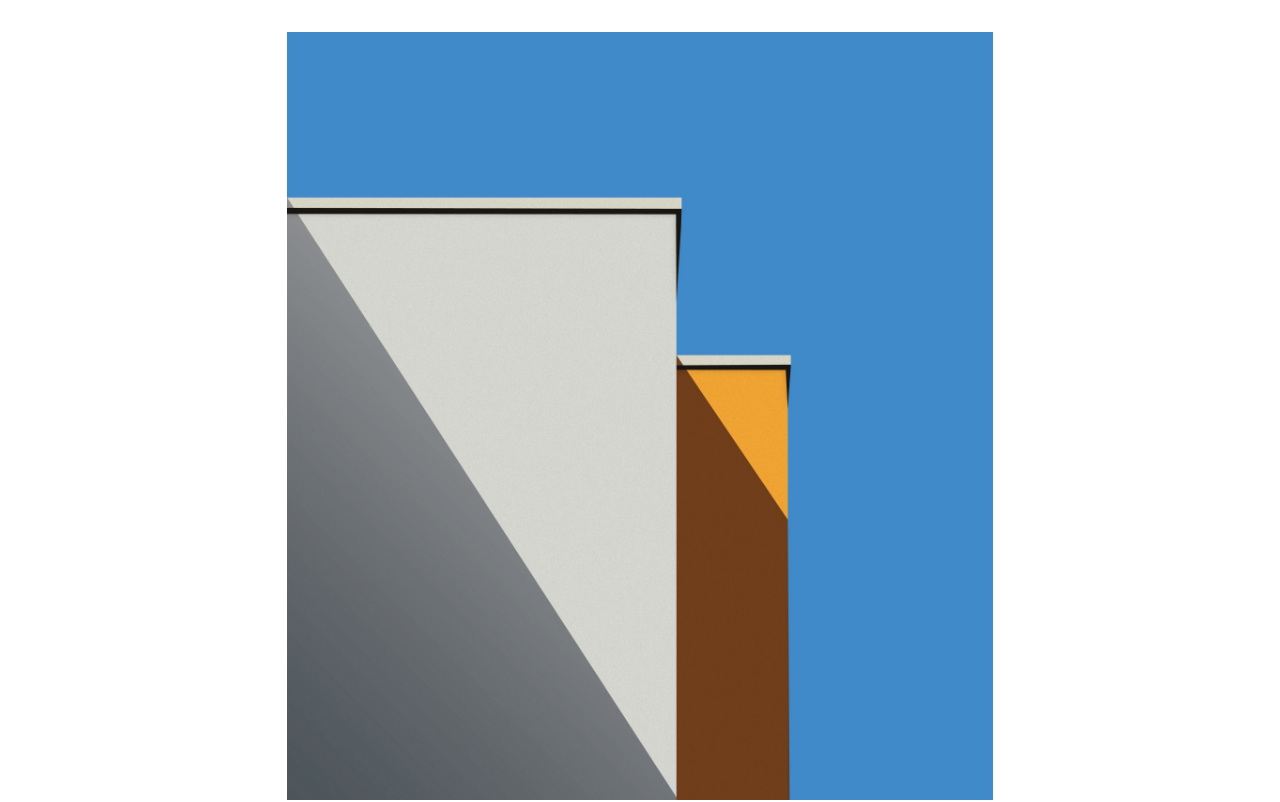
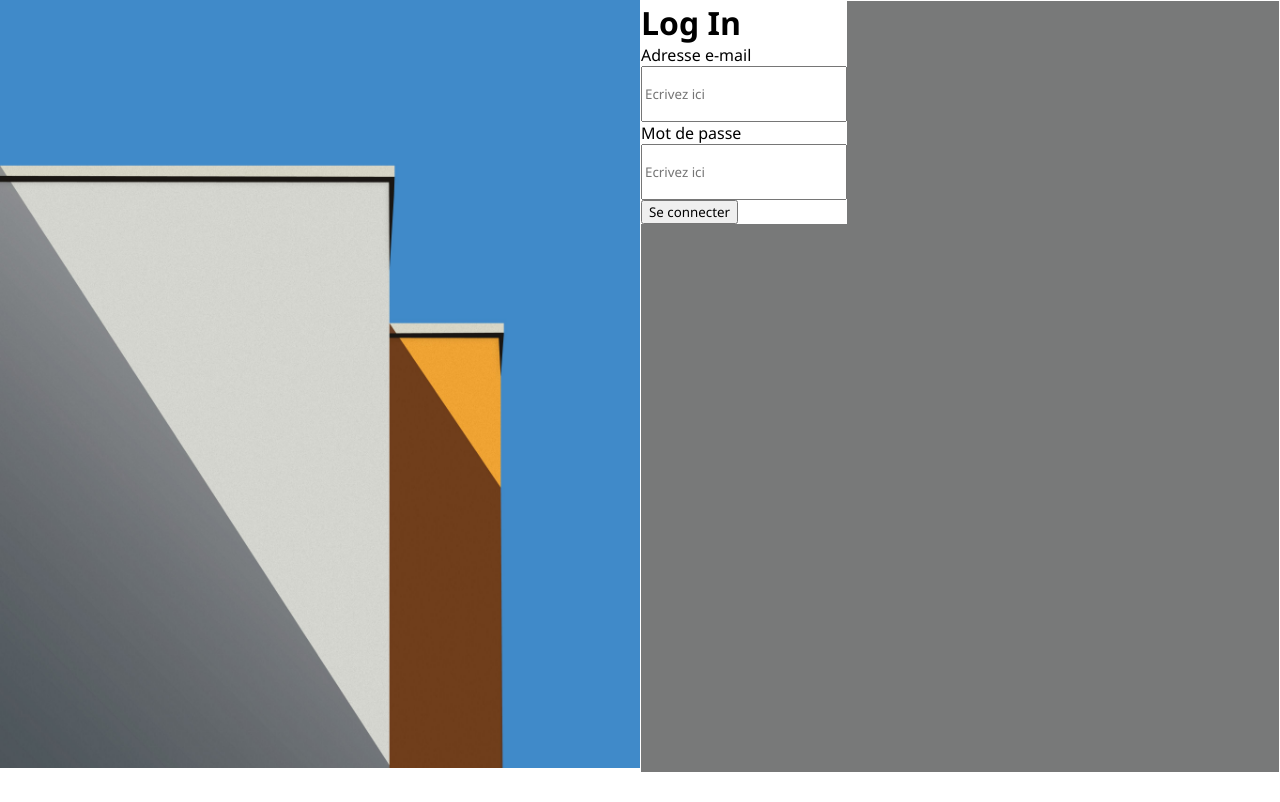
Before and after one commit to lauraophelie/back_office_front, a React (Vite) app: page / in a window 1280 px wide. Shown: the top 802 px of the page. Built offline with nearby package versions, Linux system fonts and the light colour scheme.

Commit message:
update css

```diff
--- a/src/App.scss
+++ b/src/App.scss
@@ -1,4 +1,4 @@
-#root {
+/*#root {
   max-width: 1280px;
   margin: 0 auto;
   padding: 2rem;
@@ -44,4 +44,4 @@
 .login__input{
   color: red($color: #9e2222);
   border-color: aquamarine;
-}
+}*/
--- a/src/assets/scss/login.scss
+++ b/src/assets/scss/login.scss
@@ -1,4 +1,35 @@
+*{
+    margin: 0;
+    font-family: 'Segoe UI', Tahoma, Geneva, Verdana, sans-serif;
+}
+
 .login{
-    color: red($color: #9e2222);
-    border-color: aquamarine;
+    display: flex;
+    flex-direction: row;
+    &__picture{
+        width: 50%;
+    }
+    &__box{
+        border: 1px solid white;
+        width: 50%;
+        background-color: rgb(120, 121, 121);
+    }
+    &__content{
+        width: max-content;
+        background-color: white;
+    }
 }
+
+.input{
+    &__component{
+        display: flex;
+        flex-direction: column;
+    }
+    &__input{
+        width: max-content;
+        height: 50px;
+    }
+    &__label{
+        font-size: 19;
+    }
+}
--- a/src/components/Input.jsx
+++ b/src/components/Input.jsx
@@ -1,9 +1,9 @@
 function Input(props){
-    const { required, name, value, type, onChange, placeholder} = props
+    const { required, name, value, type, onChange, placeholder, className} = props
     return(
         <>
             <input
-                className="input__input"
+                className = {className}
                 name = {name}
                 type = {type}
                 value = {value}
--- a/src/components/InputComponent.jsx
+++ b/src/components/InputComponent.jsx
@@ -1,5 +1,7 @@
 import Input from "./Input"
 import Label from "./Label"
+
+import "../assets/scss/login.scss"
 
 function InputComponent(props){
     const { label, required, name, value, type, onChange, placeholder} = props
@@ -9,6 +11,7 @@ function InputComponent(props){
             <Label
                 label = {label}
                 name = {name}
+                className = "input__label"
             />
             <Input
                 required = {required}
@@ -17,6 +20,7 @@ function InputComponent(props){
                 placeholder = {placeholder}
                 onChange = {onChange}
                 type = {type}
+                className = "input__input"
             />
         </div>
     )
--- a/src/components/LoginButton.jsx
+++ b/src/components/LoginButton.jsx
@@ -1,3 +1,5 @@
+import "../assets/scss/login.scss"
+
 function LoginButton(props){
     const {text} = props
     return(
--- a/src/components/LoginPicture.jsx
+++ b/src/components/LoginPicture.jsx
@@ -1,6 +1,6 @@
 function LoginPicture(props){
     return (
-    <div className="login__picture">
+    <div className={props.className}>
         <img
             src = {props.image}
             alt = {props.alt}
--- a/src/index.css
+++ b/src/index.css
@@ -1,4 +1,4 @@
-:root {
+/*:root {
   font-family: Inter, system-ui, Avenir, Helvetica, Arial, sans-serif;
   line-height: 1.5;
   font-weight: 400;
@@ -70,4 +70,4 @@ button:focus-visible {
 .login__input{
   color: red;
   border-color: aquamarine;
-}
+}*/
--- a/src/pages/Login.jsx
+++ b/src/pages/Login.jsx
@@ -1,15 +1,19 @@
 import LoginButton from '../components/LoginButton';
 import InputComponent from '../components/InputComponent'
 import LoginPicture from '../components/LoginPicture';
+
+import '../assets/scss/login.scss'
 
 function Login() {
     return (
         <div className='login'>
             <LoginPicture
+                className = 'login__picture'
                 image = "assets/images/login_background.png"
                 alt = "Image de fond"
             />
             <div className='login__box'>
+                <div className='login__content'>
                     <h1>Log In</h1>
                     <InputComponent
                         label ="Adresse e-mail"
@@ -30,6 +34,7 @@ function Login() {
                     />
                 </div>
             </div>
+        </div>
     )
 }
 
```
Lines whose indentation alone changed are shown as unchanged.
